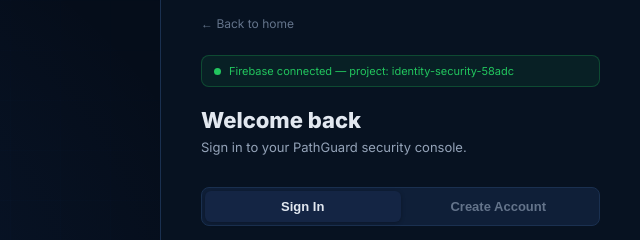
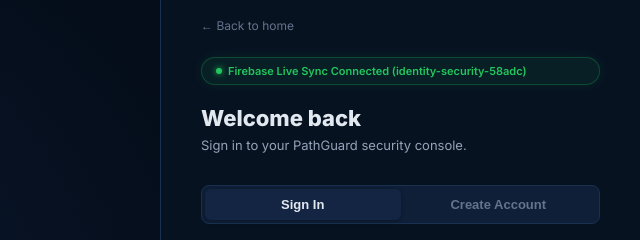
Before and after one commit to H-A-C-K-design/HACKTHON, a website: page auth.html in a window 1280 px wide. Shown: the top 240 px of the page, 640-1280 px from the left. Drawn offline with Linux system fonts and the light colour scheme; no server answers.

Commit message:
Refine Firebase connection badge to aesthetic live pill badge

```diff
--- a/auth.html
+++ b/auth.html
@@ -168,9 +168,9 @@ body{display:flex;min-height:100vh;overflow-x:hidden}
   <a href="home.html" class="back-link">← Back to home</a>
 
   <!-- Firebase status badge -->
-  <div id="fb-status" style="display:flex;align-items:center;gap:8px;padding:8px 12px;border-radius:8px;font-size:11px;margin-bottom:20px;background:rgba(234,179,8,.08);border:1px solid rgba(234,179,8,.25);color:#eab308">
-    <div id="fb-dot" style="width:7px;height:7px;border-radius:50%;background:currentColor"></div>
-    <span id="fb-status-text">Checking Firebase connection…</span>
+  <div id="fb-status" style="display:inline-flex;align-items:center;gap:6px;padding:6px 14px;border-radius:20px;font-size:11px;font-weight:600;margin-bottom:20px;background:rgba(34,197,94,.08);border:1px solid rgba(34,197,94,.2);color:#22c55e;box-shadow:0 0 12px rgba(34,197,94,.1)">
+    <div id="fb-dot" style="width:6px;height:6px;border-radius:50%;background:#22c55e;box-shadow:0 0 6px #22c55e"></div>
+    <span id="fb-status-text">Firebase Live Sync Connected</span>
   </div>
 
   <div class="auth-header">
@@ -287,9 +287,10 @@ const statusTxt = document.getElementById("fb-status-text");
 const statusDot = document.getElementById("fb-dot");
 if (FB_READY) {
   Object.assign(statusEl.style, {background:"rgba(34,197,94,.08)",borderColor:"rgba(34,197,94,.25)",color:"#22c55e"});
-  statusTxt.textContent = "Firebase connected — project: " + FB.projectId;
+  statusTxt.textContent = "Firebase Live Sync Connected (" + FB.projectId + ")";
 } else {
-  statusTxt.textContent = "Demo mode — add API key to .env to enable Firebase Auth";
+  Object.assign(statusEl.style, {background:"rgba(234,179,8,.08)",borderColor:"rgba(234,179,8,.25)",color:"#eab308"});
+  statusTxt.textContent = "Demo Session Active (Offline Mode)";
 }
 
 // ── Init Firebase ─────────────────────────────────────────────
```
